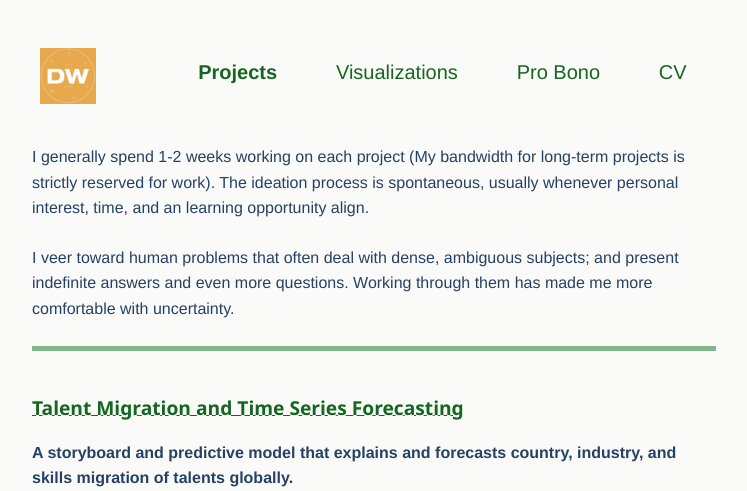
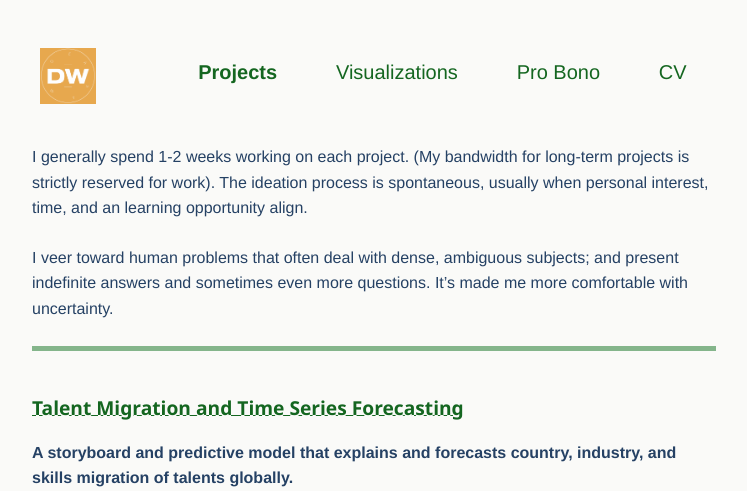
Before and after one commit to deawyk/deawyk.github.io, a Jekyll site: the page built from _pages/projects.md, in a window 1280 px wide and 900 px high, cut to the strip 0-491 px from the top of the window. Shown: the whole strip, without its empty margins (266-1013 px from the left). Built offline with Jekyll 4.4.1, drawn with Linux system fonts in a browser that asks for light colours; some of the changed text lies outside the part shown.

Commit message:
Update projects.md

```diff
--- a/_pages/projects.md
+++ b/_pages/projects.md
@@ -11,9 +11,9 @@
 
 <div class="lead lead-about">
 
-I generally spend 1-2 weeks working on each project (My bandwidth for long-term projects is strictly reserved for work). The ideation process is spontaneous, usually whenever personal interest, time, and an learning opportunity align.
+I generally spend 1-2 weeks working on each project. (My bandwidth for long-term projects is strictly reserved for work). The ideation process is spontaneous, usually when personal interest, time, and an learning opportunity align.
 
-I veer toward human problems that often deal with dense, ambiguous subjects; and present indefinite answers and even more questions. Working through them has made me more comfortable with uncertainty.
+I veer toward human problems that often deal with dense, ambiguous subjects; and present indefinite answers and sometimes even more questions. It's made me more comfortable with uncertainty.
 
 <div style="text-align: left">
 
@@ -29,14 +29,15 @@
 
 <img src="{{ site.baseurl }}/assets/img/git.talentmigration1.png">
 
-**Forecasting Model Demo**
+Forecasting Model Demo
 <img src="{{ site.baseurl }}/assets/img/git.talentmigration2.png">
 <br>
+
 
 ## <i class='fa fa-file-text'></i>[Return-to-Office Recommender](/assets/pdf/git.o2analytics.pdf)
 **Building a recommender system to classify and predict workplace health & safety and exigency of return-to-office admist the pandemic.**
 
-**Prototype Pitch Draft**
+Prototype Pitch Draft
 <img src="{{ site.baseurl }}/assets/img/git.office.png">
 <br>
 
@@ -51,17 +52,18 @@
 **Customer segmentation and cohort analysis on real retail data using k-means clustering.**
 
 Cleaned and explored over 500k records of real retail data from an UK based online store. Dynamically converted prices in GBP based on fx rate at date of purchase ([currency converter](https://pypi.org/project/CurrencyConverter/)); conducted behavioural analysis (CLV etc.) on each cohort. My heuristic approach using RFM segmentation was analyzed against outputs from k-means algorithm (minimizes within cluster variances), which resulted in 69% congruence. I focused my presentation on defining the busines problem and giving recommendations for action.<br>
+
 <i class='fa fa-file-text'></i>[Customer Segmentation Presentation](/assets/pdf/git.customerseg.pdf)
 <img src="{{ site.baseurl }}/assets/img/git.cs1.png">
 <br>
 
 
-## [Google Cloud Platform ETL and BI Reporting](https://github.com/deawyk/Google-Analytics-KPIs-via-Google-BigQuery/blob/main/BigQuery%20Script.sql)
+## [Google Cloud Platform ETL and BI](https://github.com/deawyk/Google-Analytics-KPIs-via-Google-BigQuery/blob/main/BigQuery%20Script.sql)
 **Tableau report composed of three dashboards outlining high-level, ad-hoc, and KPI needs.**
 
 Amongst the inordinate amount of KPIs, I tried to identify the disproportionately valuable ones which drive the biggest impact. Using Google BigQuery and Google Analytics Sample data, I wrote SQL-like queries for the metrics: Total Pageviews, Total Unique Pageviews, Total Entrances, Total Exits, Total Time on Page, Total Sessions, and Total Bounces.<br>
+
 [Google Merchandise Store Dashboard](https://public.tableau.com/views/gms_16221492319430/1?:language=en-US&:display_count=n&:origin=viz_share_link)
-<img src="{{ site.baseurl }}/assets/img/git.ga1.png">
 <br>
 
 
```
